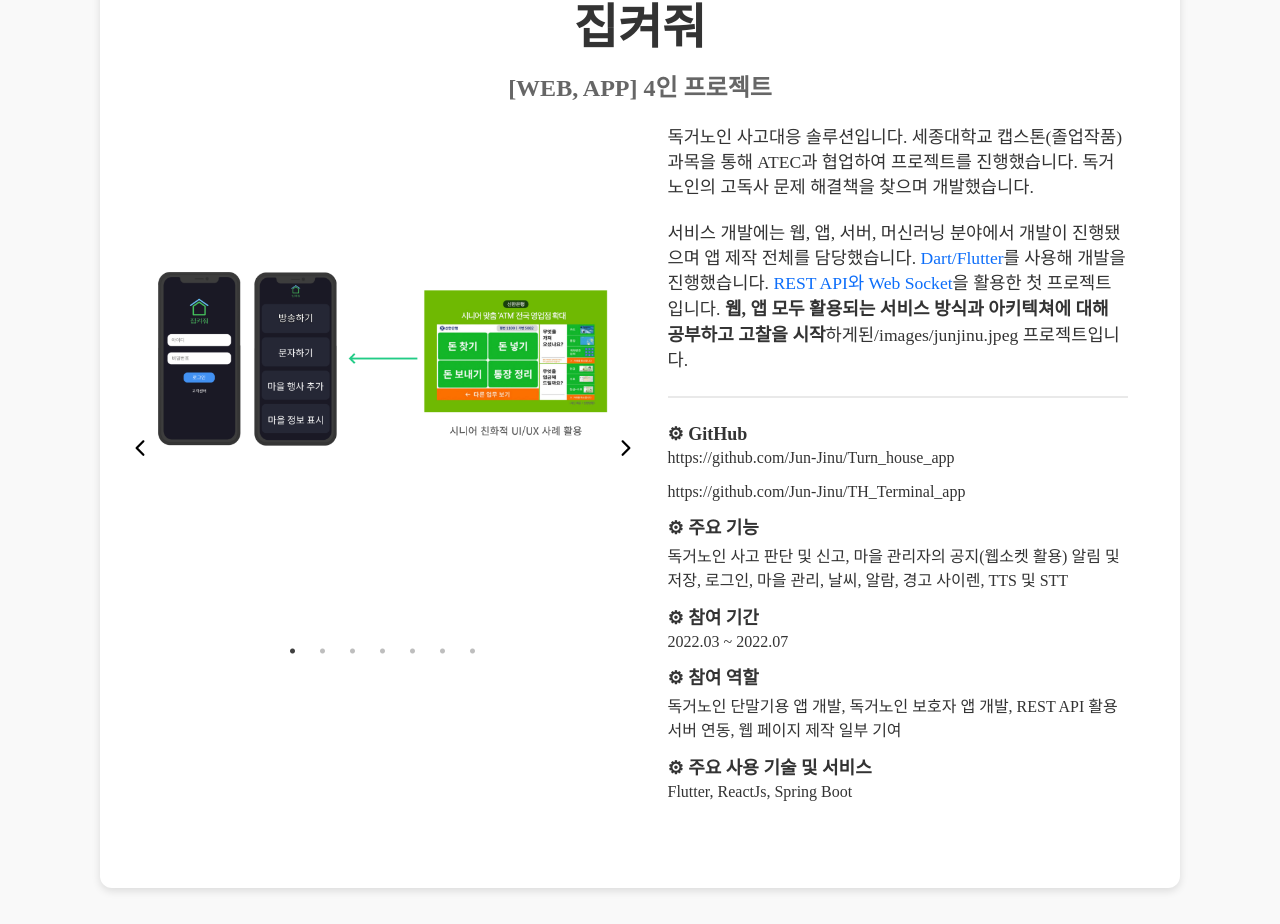
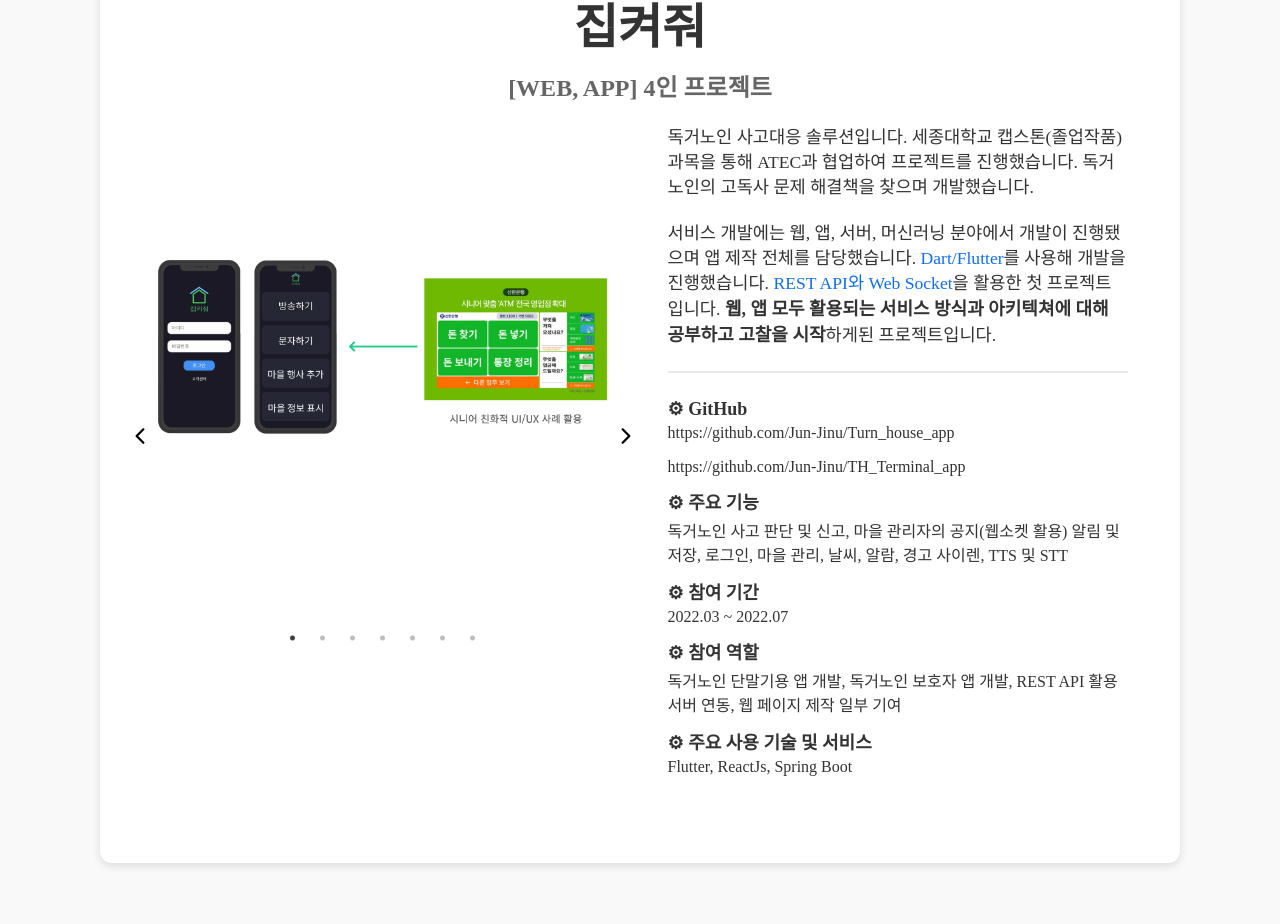
Before and after one commit to Jun-Jinu/portfolio, a Next.js app: page / in a window 1280 px wide. Shown: the part 5558-6482 px from the top of the page. Built offline with nearby package versions, Linux system fonts and the light colour scheme.

Commit message:
style: 집켜줘 프로젝트 설명 오타 수정

```diff
--- a/core/repository.tsx
+++ b/core/repository.tsx
@@ -187,7 +187,7 @@ export const ProjectData: Project[] = [
                     웹, 앱 모두 활용되는 서비스 방식과 아키텍쳐에 대해 공부하고
                     고찰을 시작
                 </b>
-                하게된/images/junjinu.jpeg 프로젝트입니다.
+                하게된 프로젝트입니다.
             </span>
         ),
         link: [
```
